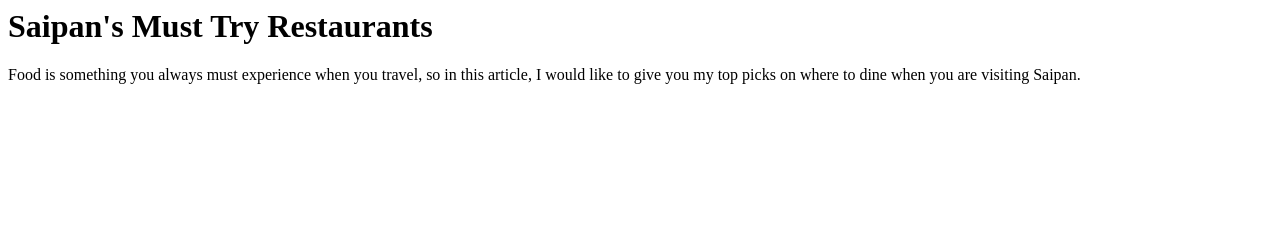
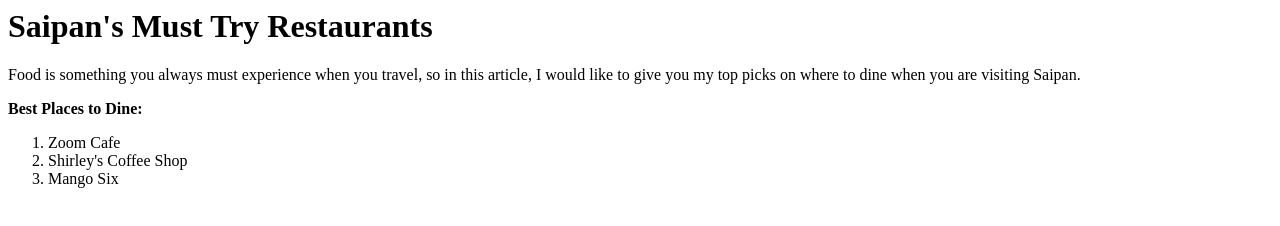
Before and after one commit to ajcsamonte-nmc/wk3_assignment1, a plain HTML site: page index.html in a window 1280 px wide. Drawn offline with Linux system fonts and the light colour scheme.

Commit message:
Added ordered list

```diff
--- a/index.html
+++ b/index.html
@@ -8,5 +8,11 @@
         Food is something you always must experience when you travel, so in this article, I would
         like to give you my top picks on where to dine when you are visiting Saipan.
       </p>
+	<strong>Best Places to Dine:</strong>
+	<ol>
+	<li>Zoom Cafe</li>
+	<li>Shirley's Coffee Shop</li>
+	<li>Mango Six</li>
+	</ol>
   </body>
 </html>
```
